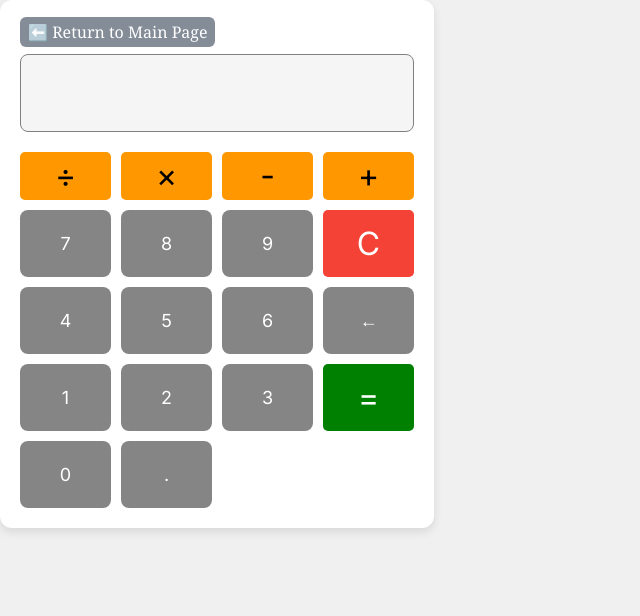
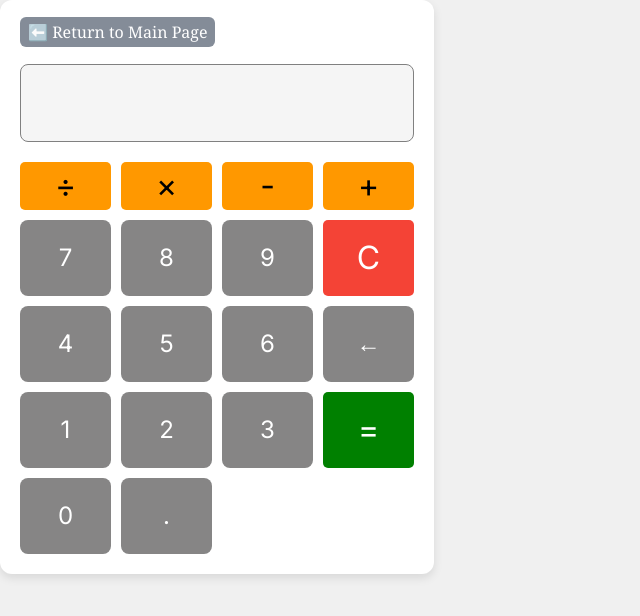
Before and after one commit to uk030621/Main-LWH-Auth-Wrap, a Next.js app: page /calculator in a window 1280 px wide. Shown: the top 616 px of the page, without its empty margins (0-640 px from the left). Built offline with nearby package versions, Linux system fonts and the light colour scheme.

Commit message:
Made calculator character size larger

```diff
--- a/app/calculator/calculator.module.css
+++ b/app/calculator/calculator.module.css
@@ -15,7 +15,7 @@
 }
 
 .display input {
-  margin-top: 10px;
+  margin-top: 20px;
   width: 100%;
   padding: 20px;
   font-size: 24px;
@@ -36,7 +36,7 @@
 /* Basic button styles */
 .button {
   padding: 20px;
-  font-size: 18px;
+  font-size: x-large;
   border: none;
   border-radius: 8px;
   cursor: pointer;
```
